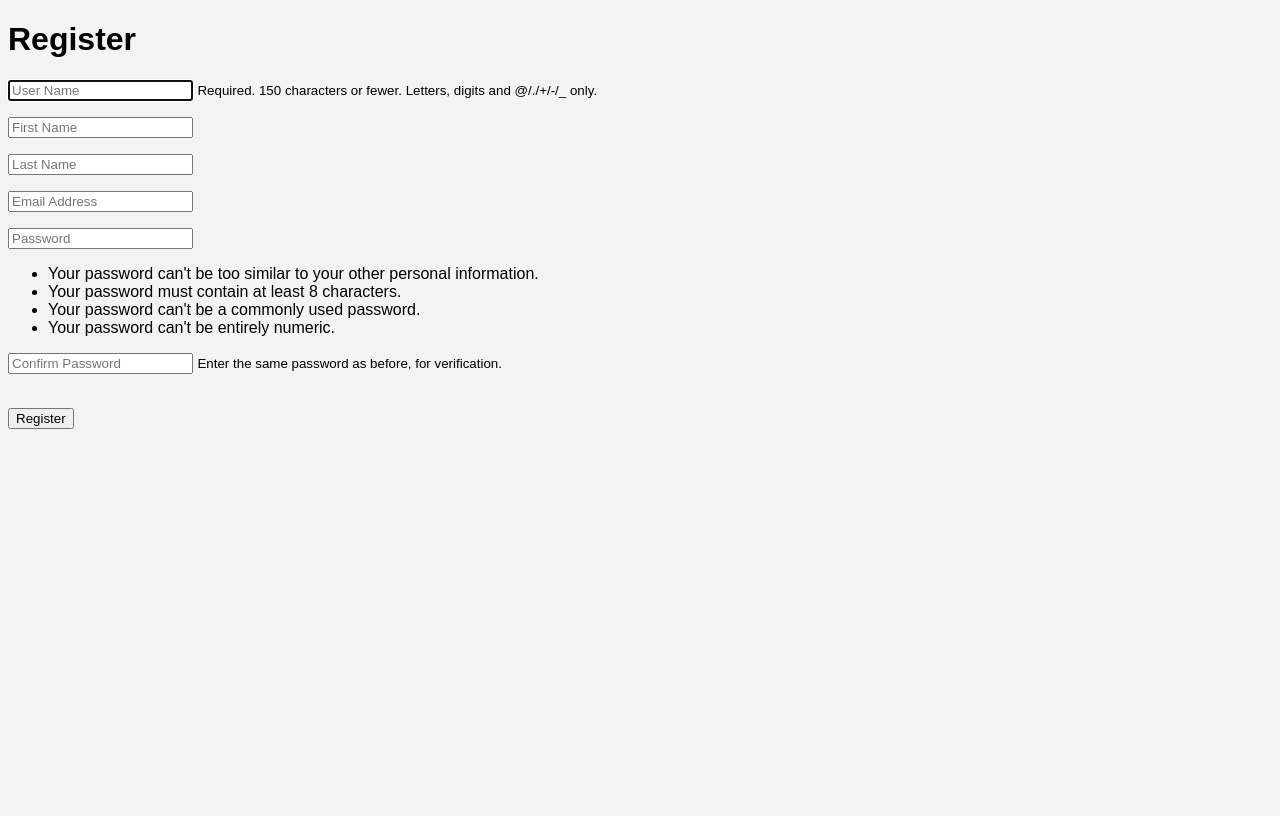
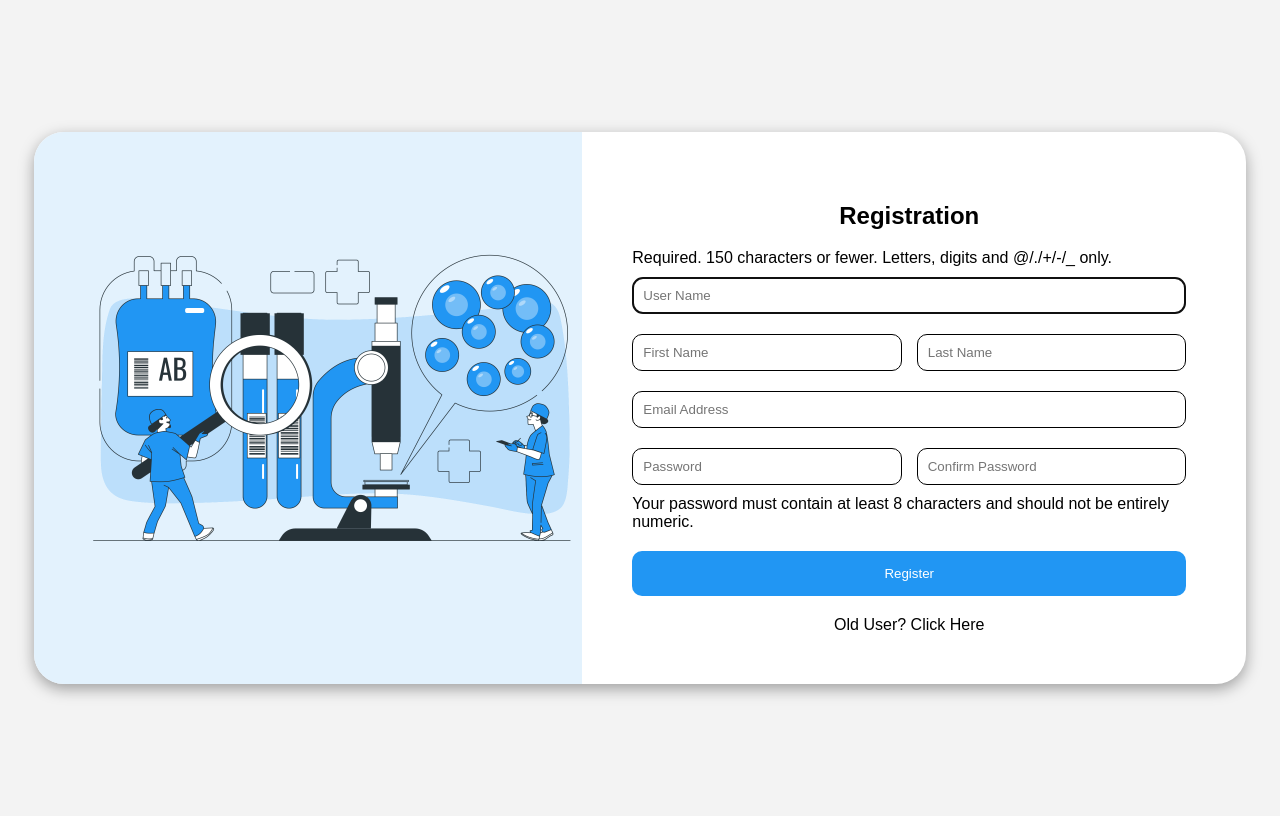
Before and after one commit to adityadorge/Secure-Healthcare-Data-Transfer, a Django app: page /register/ in a window 1280 px wide. Before the commit the page ends 429 px from the top, so only its background shows below. Run offline with Django 5.2, Linux system fonts and the light colour scheme.

Commit message:
add register design and change template url

```diff
--- a/SHDTsys/SHDTsys/settings.py
+++ b/SHDTsys/SHDTsys/settings.py
@@ -11,6 +11,7 @@ https://docs.djangoproject.com/en/5.0/ref/settings/
 """
 
 from pathlib import Path
+import os
 
 # Build paths inside the project like this: BASE_DIR / 'subdir'.
 BASE_DIR = Path(__file__).resolve().parent.parent
@@ -55,7 +56,7 @@ ROOT_URLCONF = 'SHDTsys.urls'
 TEMPLATES = [
     {
         'BACKEND': 'django.template.backends.django.DjangoTemplates',
-        'DIRS': [],
+        'DIRS': [os.path.join(BASE_DIR, 'templates')],
         'APP_DIRS': True,
         'OPTIONS': {
             'context_processors': [
--- a/SHDTsys/user_auth/forms.py
+++ b/SHDTsys/user_auth/forms.py
@@ -22,12 +22,12 @@ class SignUpForm(UserCreationForm):
         self.fields['username'].widget.attrs['class'] = 'form-control'
         self.fields['username'].widget.attrs['placeholder'] = 'User Name'
         self.fields['username'].label = ''
-        self.fields['username'].help_text = '<span class="form-text text-muted"><small>Required. 150 characters or fewer. Letters, digits and @/./+/-/_ only.</small></span>'
+        self.fields['username'].help_text = 'Required. 150 characters or fewer. Letters, digits and @/./+/-/_ only.'
 
         self.fields['password1'].widget.attrs['class'] = 'form-control'
         self.fields['password1'].widget.attrs['placeholder'] = 'Password'
         self.fields['password1'].label = ''
-        self.fields['password1'].help_text = '<ul class="form-text text-muted small"><li>Your password can\'t be too similar to your other personal information.</li><li>Your password must contain at least 8 characters.</li><li>Your password can\'t be a commonly used password.</li><li>Your password can\'t be entirely numeric.</li></ul>'
+        self.fields['password1'].help_text = 'Your password must contain at least 8 characters and should not be entirely numeric.'
 
         self.fields['password2'].widget.attrs['class'] = 'form-control'
         self.fields['password2'].widget.attrs['placeholder'] = 'Confirm Password'
--- a/SHDTsys/user_auth/static/css/auth.css
+++ b/SHDTsys/user_auth/static/css/auth.css
@@ -19,7 +19,7 @@
     display: block;
     background-color: #e3f2fd;
     border-radius: 30px 0px 0px 30px;
-    padding: 10px 0px 10px 40px;
+    padding: 2% 0% 2% 4%;
 }
 
 .showcase-container>img {
@@ -29,7 +29,7 @@
 
 .login-container{
     display: flex;
-    padding: 50px 50px 50px 50px;
+    padding: 50px 60px 50px 50px;
     flex-direction: column;
     align-items: center;
 
@@ -66,3 +66,21 @@
     color: black;
     text-decoration: none;
 }
+
+.column{
+    display: flex;
+    column-gap: 15px;
+}
+.column>input{
+    width: 100%;
+    padding: 10px;
+    margin: 10px 0px;
+    border: 1px black solid;
+    border-radius: 10px;
+}
+
+@media screen and (max-width: 500px){
+    .column{
+        flex-wrap: wrap;
+    }
+}
--- a/SHDTsys/user_auth/templates/register.html
+++ /dev/null
@@ -1,10 +0,0 @@
-{% extends 'base.html' %}
-{% block content%}
-<h1>Register</h1>
-<form action="{% url 'register' %}" method="POST">
-    {%csrf_token%}
-    {{form.as_p}}
-    <br/>
-    <button type="submit">Register</button>
-</form>
-{% endblock%}
--- /dev/null
+++ b/SHDTsys/user_auth/templates/user_auth/register.html
@@ -0,0 +1,49 @@
+{% load static %}
+<!DOCTYPE html>
+<html lang="en">
+<head>
+    <meta charset="UTF-8">
+    <meta name="viewport" content="width=device-width, initial-scale=1.0">
+    <title>User Auth</title>
+    <link rel="stylesheet" href="{% static 'css/main.css' %}">
+    <link rel="stylesheet" href="{% static 'css/messages.css' %}">
+    <link rel="stylesheet" href="{% static 'css/auth.css' %}">
+</head>
+<body>
+    {%if messages%}
+    {% for message in messages %}
+        <div>{{message}}</div>
+    {% endfor %}
+    {%endif%}
+    <div class="main-container">
+        <div class="box-container">
+        <div class="showcase-container">
+            <img src="{% static 'images/blood-research.png' %}" alt="showcase-1">
+        </div>
+        <div class="login-container">
+            <h2>Registration</h2>
+    <form action="{% url 'register' %}" method="POST">
+        {%csrf_token%}
+        {{form.username.help_text}}
+        {{form.username}}
+        <div class="column">
+        {{form.first_name}}
+        {{form.last_name}}
+        </div>
+
+        {{form.email}}
+
+        <div class="column">
+            {{form.password1}}
+            {{form.password2}}
+        </div>
+        {{form.password1.help_text}}
+        <br/>
+        <button type="submit">Register</button>
+    </form>
+    <a href="/login">Old User? Click Here</a>
+</div>
+</div>
+</div>
+</body>
+</html>
--- a/SHDTsys/user_auth/views.py
+++ b/SHDTsys/user_auth/views.py
@@ -5,7 +5,9 @@ from django.contrib.auth.models import User
 from django.contrib.auth.forms import UserCreationForm
 from django import forms
 from .forms import SignUpForm
+from django.contrib.auth.decorators import login_required
 
+@login_required
 def home(request):
     return render(request, 'home.html', {})
 
@@ -22,7 +24,7 @@ def login_user(request):
             messages.error(request, ("There was error please try again"))
             return redirect('login')
     else:
-        return render(request,'login.html', {})
+        return render(request,'user_auth/login.html', {})
 
 def logout_user(request):
     logout(request)
@@ -46,4 +48,4 @@ def register_user(request):
             messages.error(request, ("Error please try again later"))
             return redirect('register')
     else:
-        return render(request, 'register.html', {'form':form})
+        return render(request, 'user_auth/register.html', {'form':form})
```
Also changed, not shown: SHDTsys/user_auth/templates/user_auth/login.html (renamed from SHDTsys/user_auth/templates/login.html, +7 -2 lines), SHDTsys/db.sqlite3.
